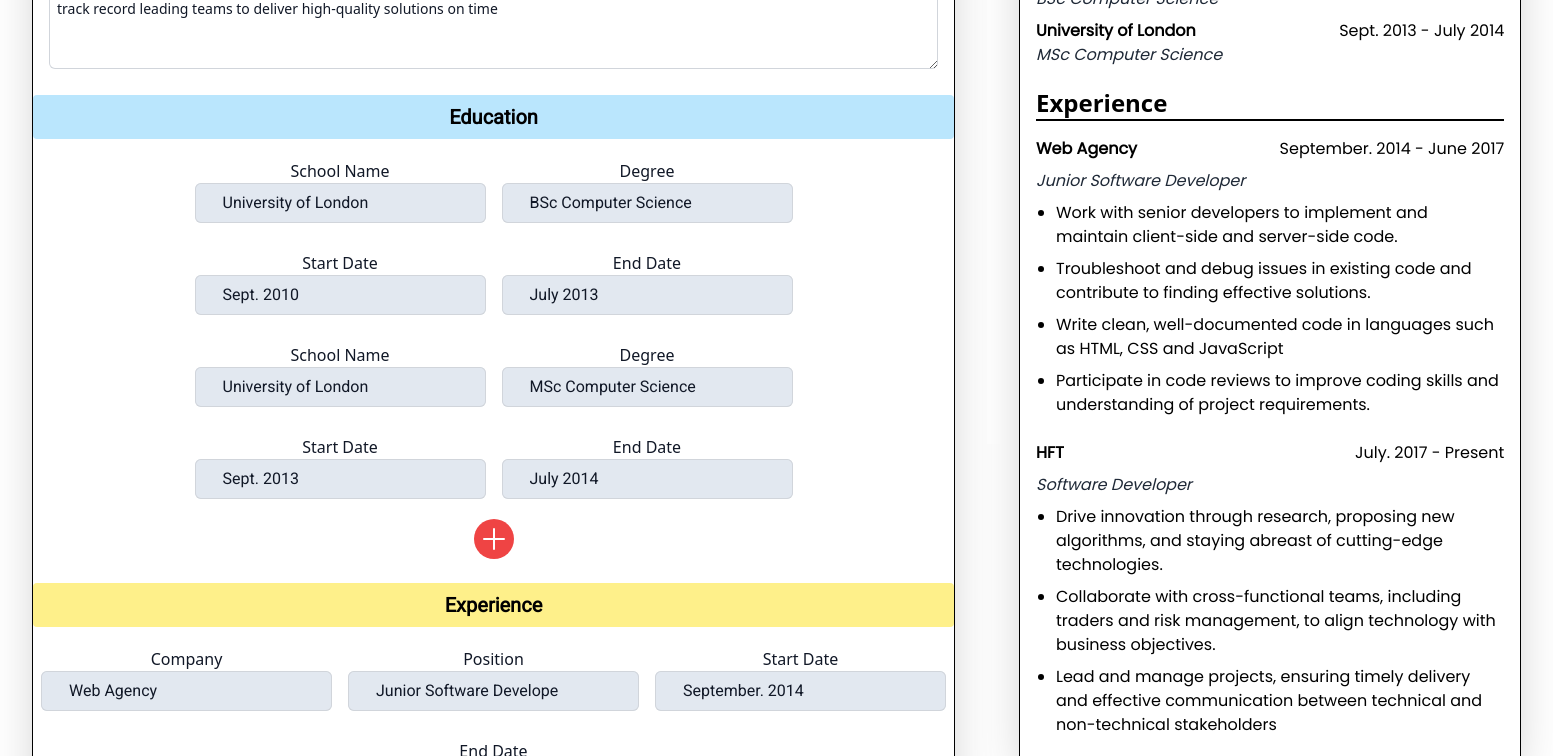
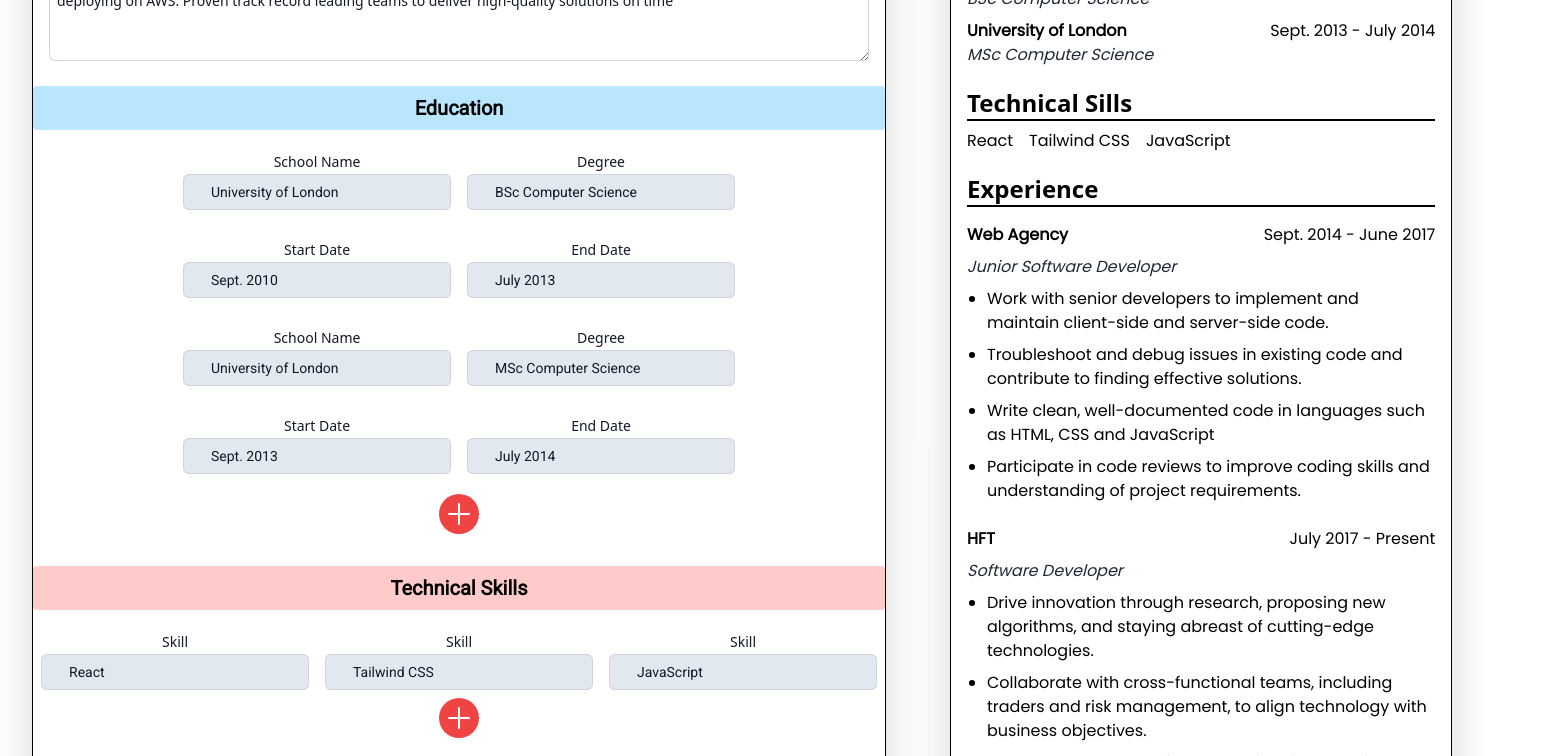
Before and after one commit to h4m24-a/cv-builder, a React (Vite) app: page / in a window 1280 px wide. Shown: the part 420-1176 px from the top of the page, 1553 px wide, since content can reach past the window. Built offline with nearby package versions, Linux system fonts and the light colour scheme; a web font is replaced by a local one.

Commit message:
added a skills section

```diff
--- a/src/App.jsx
+++ b/src/App.jsx
@@ -4,6 +4,7 @@ import Profile from "./components/Profile";
 import CVPreview from "./components/CVPreview";
 import Education from "./components/Education";
 import Experience from "./components/Experience";
+import Skills from "./components/Skills";
 
 function App() {
   // Profile
@@ -12,68 +13,75 @@ function App() {
   const fullName = firstName + " " + lastName;
   const [email, setEmail] = useState("johndoe@gmail.com");
   const [number, setNumber] = useState("0123456789");
-  const [link, setLink] = useState("portfolio.com")
-  const [summary, setSummary] = useState("Seasoned senior developer with 5 years experience in full-stack web development. Proficient in JavaScript (Node.js, React, Vue.js), Python (Django), and PHP (Laravel). Strong database skills with MySQL and MongoDB. Expertise in Git and deploying on AWS. Proven track record leading teams to deliver high-quality solutions on time")
+  const [link, setLink] = useState("portfolio.com");
+  const [summary, setSummary] = useState(
+    "Seasoned senior developer with 5 years experience in full-stack web development. Proficient in JavaScript (Node.js, React, Vue.js), Python (Django), and PHP (Laravel). Strong database skills with MySQL and MongoDB. Expertise in Git and deploying on AWS. Proven track record leading teams to deliver high-quality solutions on time"
+  );
 
   // Education
   const [education, setEducation] = useState([
     {
-      id:1,
+      id: 1,
       schoolName: "University of London",
       degree: "BSc Computer Science",
       startDate: "Sept. 2010",
       endDate: "July 2013",
     },
     {
-      id:2,
+      id: 2,
       schoolName: "University of London",
       degree: "MSc Computer Science",
       startDate: "Sept. 2013",
       endDate: "July 2014",
-    }
-
-  ])
-
+    },
+  ]);
 
   // Experience
   const [experience, setExperience] = useState([
     {
       id: 1,
-      company: 'Web Agency',
-      position: 'Junior Software Developer',
-      jobStart: 'September. 2014',
-      jobEnd: 'June 2017',
+      company: "Web Agency",
+      position: "Junior Software Developer",
+      jobStart: "Sept. 2014",
+      jobEnd: "June 2017",
       descriptions: [
-        'Work with senior developers to implement and maintain client-side and server-side code.',
-        'Troubleshoot and debug issues in existing code and contribute to finding effective solutions.',
-        'Write clean, well-documented code in languages such as HTML, CSS and JavaScript',
-        'Participate in code reviews to improve coding skills and understanding of project requirements.'
+        "Work with senior developers to implement and maintain client-side and server-side code.",
+        "Troubleshoot and debug issues in existing code and contribute to finding effective solutions.",
+        "Write clean, well-documented code in languages such as HTML, CSS and JavaScript",
+        "Participate in code reviews to improve coding skills and understanding of project requirements.",
       ],
     },
     {
       id: 2,
-      company: 'HFT',
-      position: 'Software Developer',
-      jobStart: 'July. 2017',
-      jobEnd: 'Present',
+      company: "HFT",
+      position: "Software Developer",
+      jobStart: "July 2017",
+      jobEnd: "Present",
       descriptions: [
-        'Drive innovation through research, proposing new algorithms, and staying abreast of cutting-edge technologies.',
-        'Collaborate with cross-functional teams, including traders and risk management, to align technology with business objectives.',
-        'Lead and manage projects, ensuring timely delivery and effective communication between technical and non-technical stakeholders',
+        "Drive innovation through research, proposing new algorithms, and staying abreast of cutting-edge technologies.",
+        "Collaborate with cross-functional teams, including traders and risk management, to align technology with business objectives.",
+        "Lead and manage projects, ensuring timely delivery and effective communication between technical and non-technical stakeholders",
       ],
     },
   ]);
 
-  const [description, setDescriptions] = useState([
+  const [description, setDescriptions] = useState([]);
 
+  // Technical Skills
+  const [skill, setSkill] = useState([
+    {
+      id: 1,
+      techSkill: "React",
+    },
+    {
+      id: 2,
+      techSkill: "Tailwind CSS",
+    },
+    {
+      id: 3,
+      techSkill: "JavaScript",
+    },
   ]);
-
-  // const [company, setCompany] = useState("Web Agency");
-  // const [position, setPosition] = useState("Junior Software Developer");
-  // const [jobStart, setJobStart] = useState("Feb. 2023");
-  // const [jobEnd, setJobEnd] = useState("Present");
-
-
 
   return (
     <>
@@ -84,7 +92,7 @@ function App() {
 
         <div className="h-screen sm: flex flex-col lg:flex-row ">
           {/* Left Page */}
-          <div id="editor" className=" flex-1 bg-white p-8">
+          <div id="editor" className=" flex-1 bg-white p-8 text-sm">
             <div className="shadow-2xl  rounded-md border border-black ">
               <Profile
                 firstName={firstName}
@@ -101,26 +109,15 @@ function App() {
                 setSummary={setSummary}
               />
 
-              <Education
-              education={education}
-              setEducation={setEducation}
-              />
+              <Education education={education} setEducation={setEducation} />
+
+              <Skills skill={skill} setSkill={setSkill} />
 
               <Experience
-              experience={experience}
-              setExperience={setExperience}
-              setDescriptions={setDescriptions}
-              description={description}
-
-                // company={company}
-                // setCompany={setCompany}
-                // position={position}
-                // setPosition={setPosition}
-                // jobStart={jobStart}
-                // setJobStart={setJobStart}
-                // jobEnd={jobEnd}
-                // setJobEnd={setJobEnd}
-                // setDescriptions={setDescriptions}
+                experience={experience}
+                setExperience={setExperience}
+                setDescriptions={setDescriptions}
+                description={description}
               />
             </div>
           </div>
@@ -139,8 +136,7 @@ function App() {
                 setExperience={setExperience}
                 setDescriptions={setDescriptions}
                 description={description}
-                // position={position}
-                // company={company}
+                skillData={skill}
               />
             </div>
           </div>
--- a/src/components/CVPreview.jsx
+++ b/src/components/CVPreview.jsx
@@ -9,13 +9,8 @@ const CVPreview = ({
   summary,
   educationData,
   experienceData,
-  // schoolName,
-  // degree,
-  // fullDate,
-  // company,
-  // position,
-  // descriptions,
-  // fullJobDate,
+  skillData
+
 }) => {
   return (
     <>
@@ -99,6 +94,24 @@ const CVPreview = ({
         ))}
       </div>
 
+
+      <h1 className="mt-5 text-2xl font-bold border-b-2 border-black">
+        Technical Sills
+      </h1>
+
+      <div className="flex gap-4">
+        {skillData.map((skills, index) => (
+          <div key={index} className="flex flex-row  mt-2">
+            <h2 className="font-poppins">{skills.techSkill}</h2>
+          </div>
+        ))}
+      </div>
+
+
+
+
+
+
       <h1 className="mt-5 text-2xl font-bold border-b-2 border-black">
         Experience
       </h1>
--- a/src/components/Experience.jsx
+++ b/src/components/Experience.jsx
@@ -109,7 +109,7 @@ const Experience = ({ experience, setExperience }) => {
                 <button
                   type="button"
                   onClick={handleNewDesc}
-                  className="flex rounded border border-indigo-600 bg-indigo-600 px-12 py-3 text-sm font-medium text-white hover:bg-transparent hover:text-indigo-600 focus:outline-none focus:ring active:text-indigo-500"
+                  className="flex rounded border border-indigo-600 bg-indigo-600 px-4 py-3 text-sm font-medium text-white hover:bg-transparent hover:text-indigo-600 focus:outline-none focus:ring active:text-indigo-500"
                 >
                   Add Description
                 </button>
@@ -119,7 +119,7 @@ const Experience = ({ experience, setExperience }) => {
 
           <div
             onClick={addForm}
-            className="flex items-center justify-center w-10 h-10 text-white transition-colors mt-3 duration-150 bg-red-500 rounded-full focus:shadow-outline hover:bg-red-700"
+            className="flex items-center justify-center w-10 h-10 text-white transition-colors mt-8 mb-4 duration-150 bg-red-500 rounded-full focus:shadow-outline hover:bg-red-700"
           >
             <svg
               xmlns="http://www.w3.org/2000/svg"
--- /dev/null
+++ b/src/components/Skills.jsx
@@ -0,0 +1,69 @@
+/* eslint-disable react/prop-types */
+import React from "react";
+import InputField from "./InputField";
+
+const Skills = ({ skill, setSkill }) => {
+  const addForm = () => {
+    setSkill((prevState) => [
+      ...prevState,
+      { id: prevState.length + 1, techSkill: "" },
+    ]);
+  };
+
+  const handleInputValue = (index, field, value) => {
+    setSkill(prevState => [
+        ...prevState.slice(0, index),
+        {...prevState[index], [field]: value},
+        ...prevState.slice(index + 1)
+    ]);
+  };
+
+
+
+
+  return (
+    <>
+      <h1 className="font-roboto text-xl font-extrabold bg-red-200 rounded p-2 mt-8 text-center">
+        Technical Skills
+      </h1>
+
+      <div className="flex  justify-center">
+        <form className="flex  flex-wrap justify-center">
+          {skill.map((skills, index) => (
+            <div key={index} className="flex  justify-center lg:flex ">
+              <InputField
+                label="Skill"
+                id={`techSkill-${skills.id}`}
+                value={skills.techSkill}
+                onChange={(e) => handleInputValue(index, "techSkill", e.target.value)}
+                type="text"
+              />
+            </div>
+          ))}
+
+          <div
+            className="flex items-center justify-center w-10 h-10 text-white transition-colors  duration-150 bg-red-500 rounded-full focus:shadow-outline hover:bg-red-700"
+            onClick={addForm}
+          >
+            <svg
+              xmlns="http://www.w3.org/2000/svg"
+              fill="none"
+              viewBox="0 0 24 24"
+              strokeWidth={1.5}
+              stroke="currentColor"
+              className="w-8 h-8"
+            >
+              <path
+                strokeLinecap="round"
+                strokeLinejoin="round"
+                d="M12 4.5v15m7.5-7.5h-15"
+              />
+            </svg>
+          </div>
+        </form>
+      </div>
+    </>
+  );
+};
+
+export default Skills;
```
